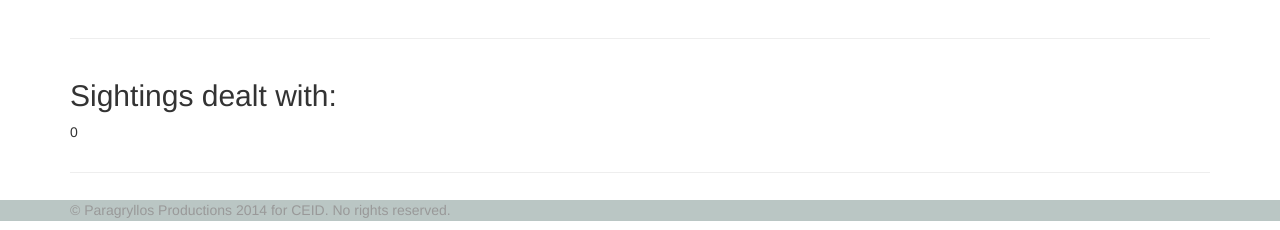
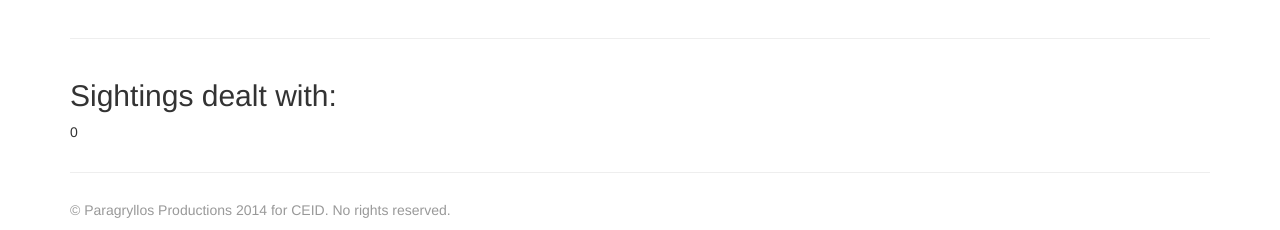
Before and after one commit to papagryllos-productions/jadce, a Django app: page / in a window 1280 px wide. Shown: the part 883-1113 px from the top of the page. Run offline with Django 3.2, Linux system fonts and the light colour scheme; data that the repository does not hold is empty; a map, chart or similar area stays blank; parts of the project's set-up code (start-up, migrations or seed data) failed here and were passed over; some libraries are stand-ins or nearby versions.

Commit message:
change footer color

```diff
--- a/area51/static/css/area51.css
+++ b/area51/static/css/area51.css
@@ -25,7 +25,6 @@ body {
     bottom:0;
     width:100%;
     height:1.5em;
-    background:#BAC6C4;
 }
 
 img.no_stretching {
```
